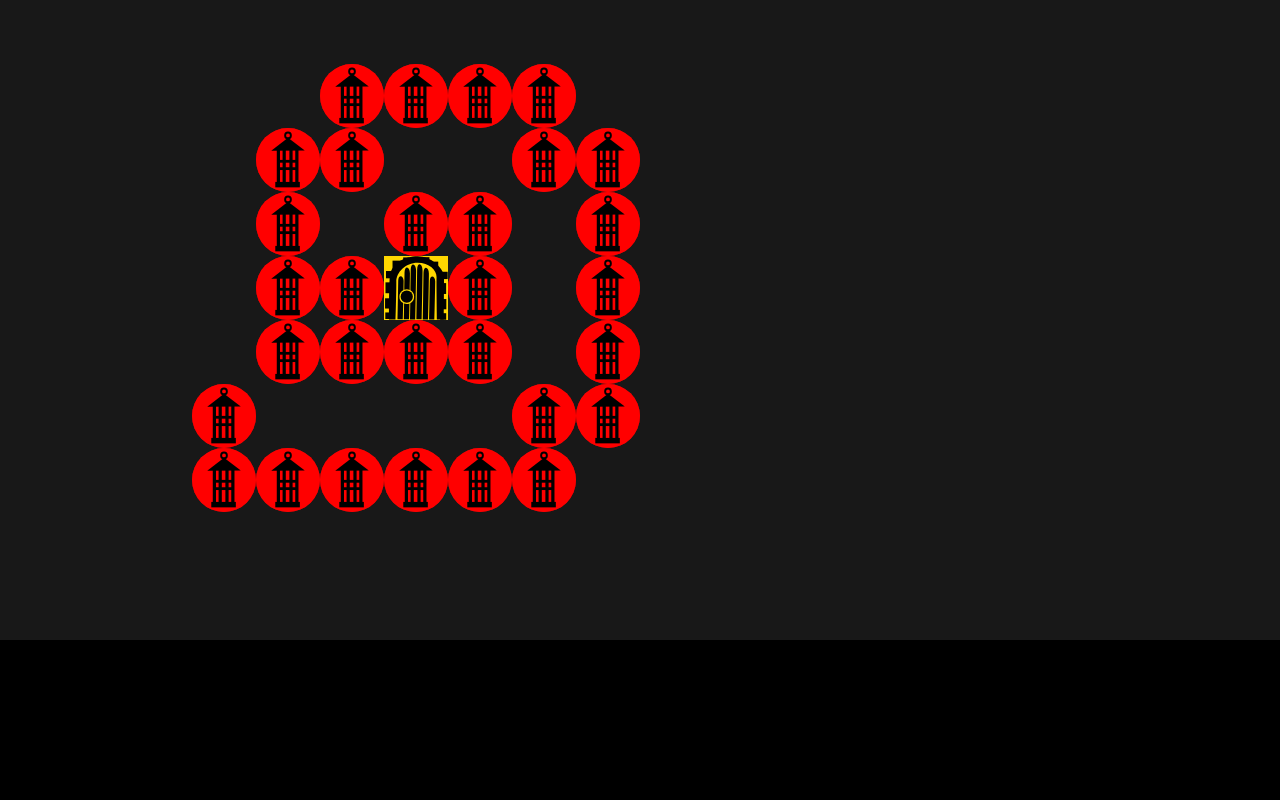
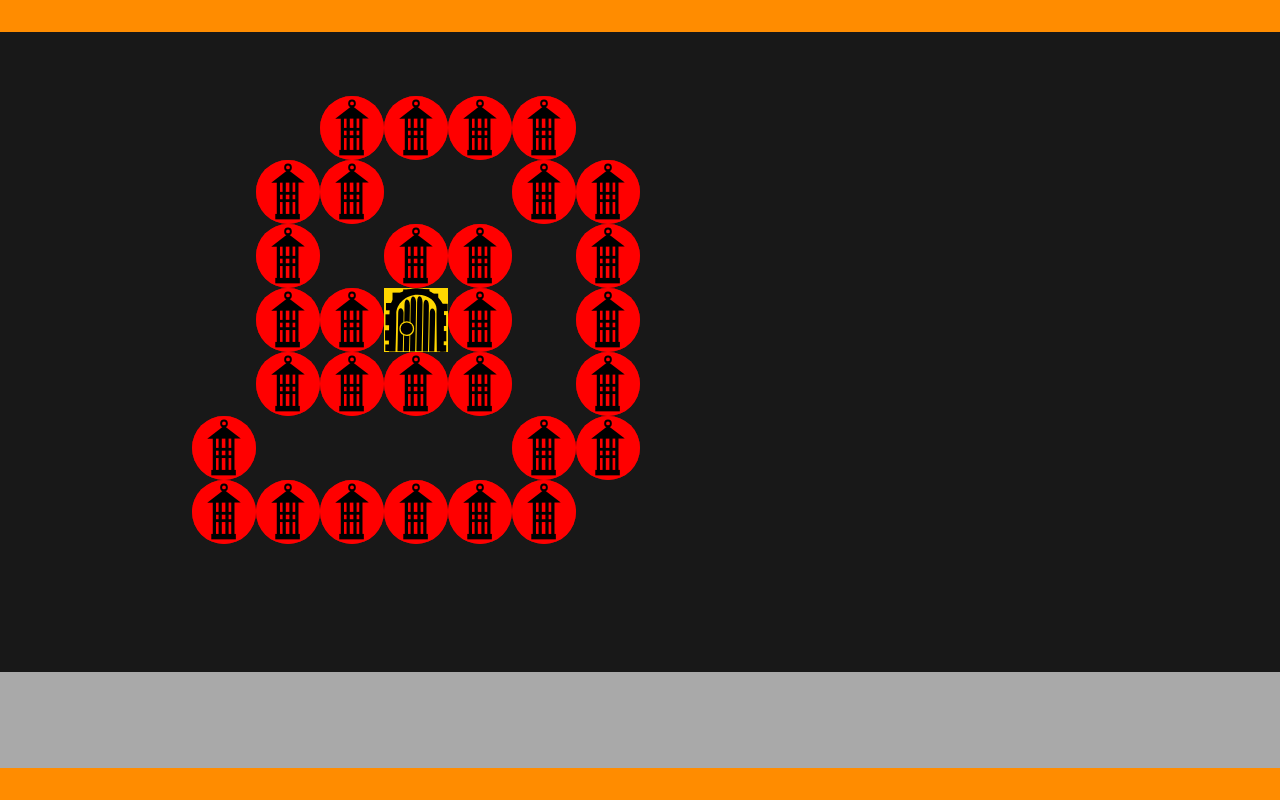
Before and after one commit to avocabavo/Mousyrinth, a React (Vite) app in the folder mousyrinth/: page /level/2 in a window 1280 px wide. Built offline with nearby package versions, Linux system fonts and the light colour scheme.

Commit message:
redo level layout

```diff
--- a/mousyrinth/src/App.css
+++ b/mousyrinth/src/App.css
@@ -17,6 +17,8 @@
   --star-z: 2;
   --planet-z: 1;
   --moon-z: 2;
+
+  --barrier-strip-z: 10;
 }
 
 
--- /dev/null
+++ b/mousyrinth/src/components/BarrierStrip.css
@@ -0,0 +1,16 @@
+.barrier-strip {
+    position: fixed;
+    left: 0;
+    width: 100%;
+    height: 4vh;
+    z-index: var(--barrier-strip-z);
+    background: darkorange;
+}
+
+.barrier-strip-ceiling {
+    top: 0;
+}
+
+.barrier-strip-floor {
+    bottom: 0;
+}
--- /dev/null
+++ b/mousyrinth/src/components/BarrierStrip.tsx
@@ -0,0 +1,11 @@
+import "./BarrierStrip.css";
+
+type BarrierStripProps = {
+    placement: "ceiling" | "floor";
+};
+
+export function BarrierStrip({ placement }: BarrierStripProps) {
+    return (
+        <div className={'barrier-strip barrier-strip-' + placement}></div>
+    );
+};
--- a/mousyrinth/src/index.css
+++ b/mousyrinth/src/index.css
@@ -1,5 +1,6 @@
-body {
+html, body {
   margin: 0;
+  height: 100%;
   background: darkgray;
 }
 
--- a/mousyrinth/src/levels/Level.css
+++ b/mousyrinth/src/levels/Level.css
@@ -1,8 +1,31 @@
-.ml-level {
-    width: 100vw;
+.pagework {
+    height: 100vh;
+}
+
+.mid-section {
+    position: fixed;
+    top: 4vh;
+    bottom: 4vh;
+    left: 0;
+    width: 100%;
+    height: calc(92vh);
+
+    min-height: 0;
+}
+
+.level-holder {
     position: relative;
+    width: 100%;
+    height: 100%;
+    overflow-y: scroll;
+}
+
+.level-itself {
+    position: absolute;
+    left: 0;
+    top: 0;
+    width: 100%;
     background: #181818;
-    overflow: hidden;
 }
 
 .victory {
--- a/mousyrinth/src/levels/Level1.tsx
+++ b/mousyrinth/src/levels/Level1.tsx
@@ -1,3 +1,4 @@
+import { BarrierStrip } from "../components/BarrierStrip";
 import { Gateway } from "../components/Gateway";
 
 import "./Level.css";
@@ -8,7 +9,11 @@ export function Level1() {
     };
 
     return (
-        <div className="ml-level" style={levelStyle}>
+        <div className="pagework">
+            <BarrierStrip placement="ceiling" />
+            <div className="mid-section">
+                <div className="level-holder">
+                    <div className="level-itself" style={levelStyle}>
                         <Gateway
                             left="80vw"
                             top="40vw"
@@ -16,5 +21,9 @@ export function Level1() {
                             to="/level/2"
                         />
                     </div>
+                </div>
+                <BarrierStrip placement="floor" />
+            </div>
+        </div>
     );
 }
--- a/mousyrinth/src/levels/Level2.tsx
+++ b/mousyrinth/src/levels/Level2.tsx
@@ -1,3 +1,4 @@
+import { BarrierStrip } from "../components/BarrierStrip";
 import { Gateway } from "../components/Gateway";
 import { Zapper } from "../components/Zapper";
 import { parseZapperLayoutCsv } from "../game-utils/parsers";
@@ -14,7 +15,11 @@ export function Level2() {
     const zappers = parseZapperLayoutCsv(zapperLayoutCsv);
 
     return (
-        <div className="ml-level" style={levelStyle}>
+        <div className="pagework">
+            <BarrierStrip placement="ceiling" />
+            <div className="mid-section">
+                <div className="level-holder">
+                    <div className="level-itself" style={levelStyle}>
                         {zappers.map((z, i) => (
                             <Zapper key={i} left={z.left} top={z.top} />
                         ))}
@@ -25,5 +30,9 @@ export function Level2() {
                             to="/level/3"
                         />
                     </div>
+                </div>
+            </div>
+            <BarrierStrip placement="floor" />
+        </div>
     );
 }
--- a/mousyrinth/src/levels/Level3.tsx
+++ b/mousyrinth/src/levels/Level3.tsx
@@ -1,5 +1,6 @@
+import { BarrierStrip } from "../components/BarrierStrip";
+import { Gateway } from "../components/Gateway";
 import { Umbrella } from "../components/Umbrella";
-import { Gateway } from "../components/Gateway";
 
 type vwPosition = {
     left: number;
@@ -34,7 +35,11 @@ export function Level3() {
     );
 
     return (
-        <div className="ml-level" style={levelStyle}>
+        <div className="pagework">
+            <BarrierStrip placement="ceiling" />
+            <div className="mid-section">
+                <div className="level-holder">
+                    <div className="level-itself" style={levelStyle}>
                         {umbrellaRingPositions.map((position, i)=> (
                             <Umbrella
                                 key={i}
@@ -50,5 +55,9 @@ export function Level3() {
                             to="/level/4"
                         />
                     </div>
+                </div>
+            </div>
+            <BarrierStrip placement="floor" />
+        </div>
     );
 }
--- a/mousyrinth/src/levels/Level4.tsx
+++ b/mousyrinth/src/levels/Level4.tsx
@@ -1,7 +1,8 @@
+import { BarrierStrip } from "../components/BarrierStrip";
+import { Gateway } from "../components/Gateway";
+import { Zapper } from "../components/Zapper";
 import { Umbrella } from "../components/Umbrella";
-import { Gateway } from "../components/Gateway";
 import { Brick } from "../components/Brick";
-import { Zapper } from "../components/Zapper";
 
 export function Level4() {
     const levelStyle = {
@@ -9,7 +10,11 @@ export function Level4() {
     };
 
     return (
-        <div className="ml-level" style={levelStyle}>
+        <div className="pagework">
+            <BarrierStrip placement="ceiling" />
+            <div className="mid-section">
+                <div className="level-holder">
+                    <div className="level-itself" style={levelStyle}>
                         <Brick
                             top="20vw"
                             left="20vw"
@@ -39,5 +44,9 @@ export function Level4() {
                             to="/level/5"
                         />
                     </div>
+                </div>
+            </div>
+            <BarrierStrip placement="floor" />
+        </div>
     );
 }
--- a/mousyrinth/src/levels/Level5.tsx
+++ b/mousyrinth/src/levels/Level5.tsx
@@ -1,3 +1,4 @@
+import { BarrierStrip } from "../components/BarrierStrip";
 import { Gateway } from "../components/Gateway";
 import { Brick } from "../components/Brick";
 import { Zapper } from "../components/Zapper";
@@ -16,7 +17,11 @@ export function Level5() {
     const zappers = parseZapperLayoutCsv(zapperLayoutCsv);
 
     return (
-        <div className="ml-level" style={levelStyle}>
+        <div className="pagework">
+            <BarrierStrip placement="ceiling" />
+            <div className="mid-section">
+                <div className="level-holder">
+                    <div className="level-itself" style={levelStyle}>
                         <Brick
                             top="15vw"
                             left="10vw"
@@ -56,5 +61,9 @@ export function Level5() {
                             to="/level/6"
                         />
                     </div>
+                </div>
+            </div>
+            <BarrierStrip placement="floor" />
+        </div>
     );
 }
--- a/mousyrinth/src/levels/Level6.tsx
+++ b/mousyrinth/src/levels/Level6.tsx
@@ -1,3 +1,4 @@
+import { BarrierStrip } from "../components/BarrierStrip";
 import { Gateway } from "../components/Gateway";
 import { Brick } from "../components/Brick";
 import { Zapper } from "../components/Zapper";
@@ -16,7 +17,11 @@ export function Level6() {
     const zappers = parseZapperLayoutCsv(zapperLayoutCsv);
 
     return (
-        <div className="ml-level" style={levelStyle}>
+        <div className="pagework">
+            <BarrierStrip placement="ceiling" />
+            <div className="mid-section">
+                <div className="level-holder">
+                    <div className="level-itself" style={levelStyle}>
                         <Brick
                             top="0"
                             left="25vw"
@@ -62,5 +67,9 @@ export function Level6() {
                             to="/level/Victory"
                         />
                     </div>
+                </div>
+            </div>
+            <BarrierStrip placement="floor" />
+        </div>
     );
 }
--- a/mousyrinth/src/levels/Victory.tsx
+++ b/mousyrinth/src/levels/Victory.tsx
@@ -1,3 +1,6 @@
+import { BarrierStrip } from "../components/BarrierStrip";
+import { Zapper } from "../components/Zapper";
+
 import "./Level.css";
 
 export function Victory() {
@@ -6,8 +9,20 @@ export function Victory() {
     };
 
     return (
-        <div className="ml-level" style={levelStyle}>
-            <h1 className="victory">Victory!</h1>
+        <div className="pagework">
+            <BarrierStrip placement="ceiling" />
+            <div className="mid-section">
+                <div className="level-holder">
+                    <div className="level-itself" style={levelStyle}>
+                        <h1 className="victory">Victory!</h1>
+                        <Zapper left="20vw" top="0vw"/>
+                        <Zapper left="75vw" top="0vw"/>
+                        <Zapper left="20vw" top="45vw"/>
+                        <Zapper left="75vw" top="45vw"/>
+                    </div>
+                </div>
+            </div>
+            <BarrierStrip placement="floor" />
         </div>
     );
 }
```
Lines whose indentation alone changed are shown as unchanged.
